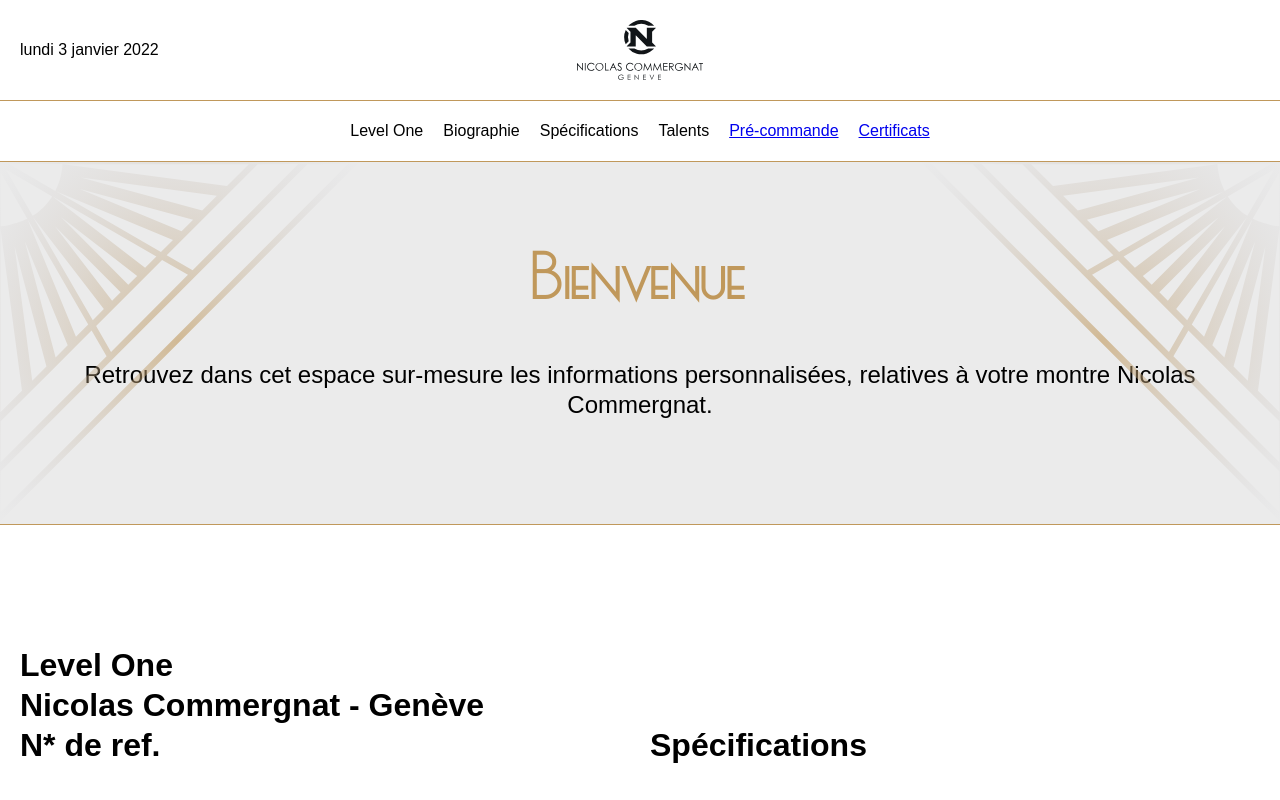
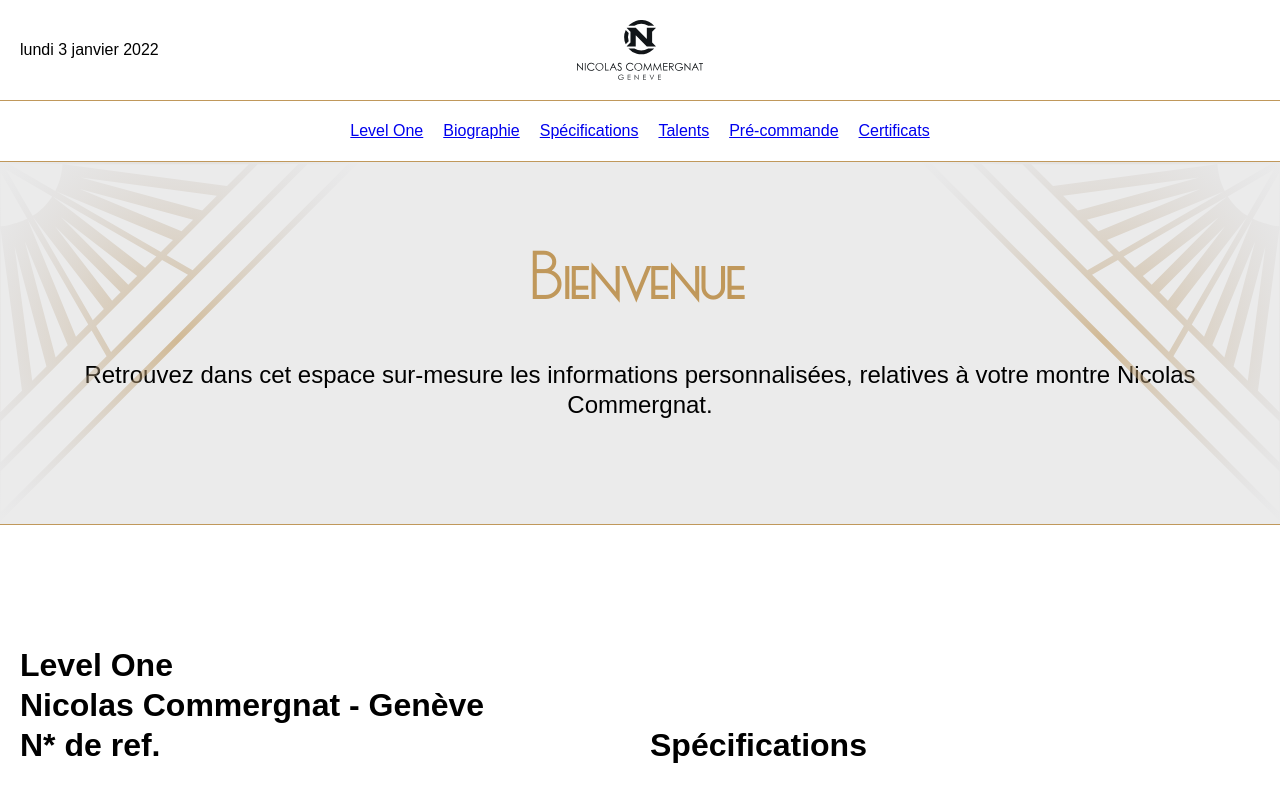
Before and after one commit to azertypow/levelone.front, a Vue app: page /#/certification in a window 1280 px wide. Shown: the top 800 px of the page. Built offline with nearby package versions, Linux system fonts and the light colour scheme; no server answers; grey boxes are pictures that could not be loaded; a web font is replaced by a local one.

Commit message:
feat: scroll position for home, add link for home

```diff
--- a/src/components/NavigationApp.vue
+++ b/src/components/NavigationApp.vue
@@ -15,10 +15,10 @@
     </div>
 
     <div class="v-navigation-app__bottom lo-g-box lo-g-box--centred lo-g-row">
-      <a class="lo-g-gutter--half" ref="">Level One</a>
-      <a class="lo-g-gutter--half" ref="">Biographie</a>
-      <a class="lo-g-gutter--half" ref="">Spécifications</a>
-      <a class="lo-g-gutter--half" ref="">Talents</a>
+      <router-link class="lo-g-gutter--half" :to="{path: '/', hash: '#v-home__main'}">Level One</router-link>
+      <router-link class="lo-g-gutter--half" :to="{path: '/', hash: '#v-home__bio'}">Biographie</router-link>
+      <router-link class="lo-g-gutter--half" :to="{path: '/', hash: '#v-home__specification'}">Spécifications</router-link>
+      <router-link class="lo-g-gutter--half" :to="{path: '/', hash: '#v-home__talents'}">Talents</router-link>
       <router-link class="lo-g-gutter--half" to="/pre-order">Pré-commande</router-link>
       <router-link class="lo-g-gutter--half" to="/certification">Certificats</router-link>
     </div>
@@ -28,6 +28,7 @@
 
 <script lang="ts">
 import { defineComponent } from 'vue';
+import {LocationAsPath} from "vue-router"
 
 export default defineComponent({
   name: 'NavigationApp',
--- a/src/router/index.ts
+++ b/src/router/index.ts
@@ -25,7 +25,16 @@
 
 const router = createRouter({
   history: createWebHashHistory(),
-  routes
+  routes,
+  scrollBehavior (to, from, savedPosition) {
+    if (to.hash) {
+      return {
+        el: to.hash,
+        behavior: "smooth",
+        top: +100,
+      }
+    }
+  },
 })
 
 export default router
--- a/src/views/Certification.vue
+++ b/src/views/Certification.vue
@@ -207,6 +207,7 @@
   width: 100%;
   padding-top: 33.33333%;
   background-position: center;
+
   background-size: cover;
 
   @media all and (min-width: 1000px) {
--- a/src/views/Home.vue
+++ b/src/views/Home.vue
@@ -1,10 +1,18 @@
 <template>
   <div class="v-home">
 
-    <section-main/>
-    <section-specification/>
-    <section-bio/>
-    <section-talents/>
+    <section-main
+        id="v-home__main"
+    />
+    <section-specification
+        id="v-home__specification"
+    />
+    <section-bio
+        id="v-home__bio"
+    />
+    <section-talents
+        id="v-home__talents"
+    />
 
   </div>
 </template>
```
Also changed, not shown: 1 other file (tests, documents, lock files or other folders).
